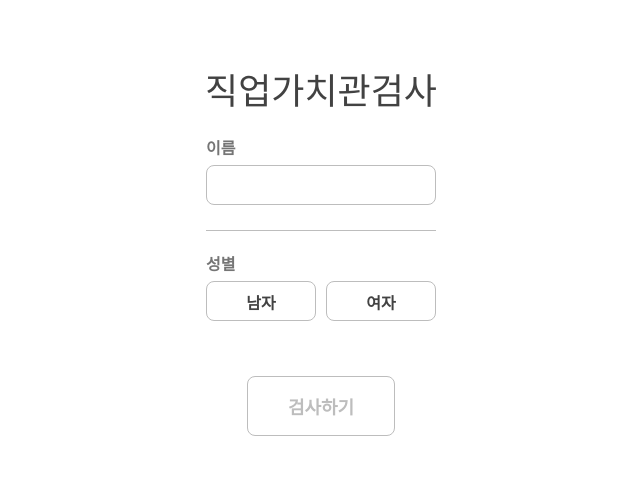
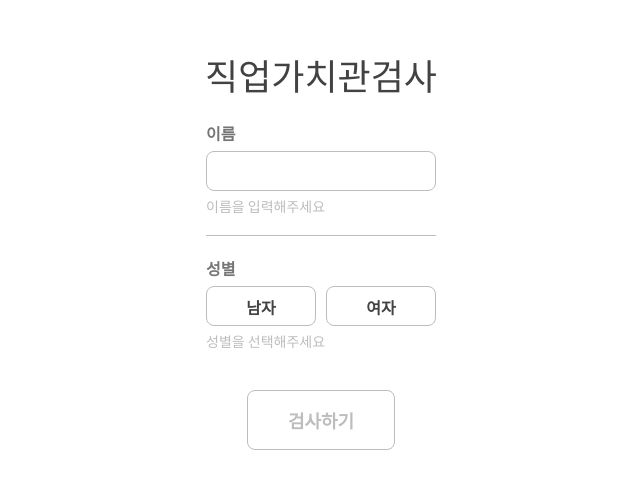
Before and after one commit to nannahy/job-value-test, a React (Create React App) app: page /start in a window 1280 px wide. Shown: the part 151-640 px from the top of the page, without its empty margins (319-959 px from the left). Built offline with nearby package versions, Linux system fonts and the light colour scheme.

Commit message:
트랜지션, 에러메세지

```diff
--- a/src/components/Buttons.js
+++ b/src/components/Buttons.js
@@ -5,13 +5,11 @@ const Button = styled.button`
   ${buttonStyle};
   justify-self: center;
   margin: 0 auto;
-  cursor: pointer;
 `;
 
 export const Button2 = styled.button`
   ${buttonStyle};
   width: 200px;
-  cursor: pointer;
 `;
 
 export default Button;
--- a/src/components/ResultTable.jsx
+++ b/src/components/ResultTable.jsx
@@ -119,11 +119,13 @@ export const JobsTable = ({ data }) => {
 
 export const ResultText = () => (
   <BodyP2>
-    직업가치관이란 직업을 선택할 때 영향을 끼치는 자신만의 믿음과 신념입니다.
-    따라서 여러분의 직업생활과 관련하여 포기하지 않는 무게중심의 역할을 한다고
-    볼 수 있습니다. 직업가치관검사는 여러분이 직업을 선택할 때 상대적으로 어떠한
-    가치를 중요하게 생각하는지를 알려줍니다. 또한 본인이 가장 중요하게 생각하는
-    가치를 충족시켜줄 수 있는 직업에 대해 생각해 볼 기회를 제공합니다.
+    <Bold>
+      직업가치관이란 직업을 선택할 때 영향을 끼치는 자신만의 믿음과 신념
+    </Bold>
+    입니다. 따라서 여러분의 직업생활과 관련하여 포기하지 않는 무게중심의 역할을
+    한다고 볼 수 있습니다. 직업가치관검사는 여러분이 직업을 선택할 때 상대적으로
+    어떠한 가치를 중요하게 생각하는지를 알려줍니다. 또한 본인이 가장 중요하게
+    생각하는 가치를 충족시켜줄 수 있는 직업에 대해 생각해 볼 기회를 제공합니다.
   </BodyP2>
 );
 
--- a/src/components/TestHeader.jsx
+++ b/src/components/TestHeader.jsx
@@ -16,6 +16,7 @@ const ProgressStatus = styled.div`
   height: 3px;
   border-radius: 1.5px;
   position: relative;
+  transition: width 0.5s;
 
   > div {
     background: ${colors.blue700};
--- a/src/components/UserInfoBox.jsx
+++ b/src/components/UserInfoBox.jsx
@@ -1,18 +1,18 @@
 import styled from "styled-components";
 import { colors, Line, clicked, Hover } from "../styles/style";
-import { fontStyle4 } from "../styles/fontStyle";
+import { fontStyle4, fontStyle6 } from "../styles/fontStyle";
 import { infoLabel } from "../styles/labelStyle";
 import buttonStyle from "../styles/buttonStyle";
 
 const InfoWrapper = styled.div`
-  margin-bottom: 30px;
+  margin-bottom: 20px;
 `;
 
 const InfoContainer = styled.div`
   width: 230px;
   display: flex;
   flex-direction: column;
-  margin: 20px 0 25px 0;
+  margin: 20px 0 14px 0;
 `;
 
 const Info = styled.p`
@@ -50,17 +50,26 @@ const InfoLabel = styled.label`
   cursor: pointer;
 `;
 
-const UserInfoBox = ({ userInfo, setUserInfo }) => {
+const Error = styled.p`
+  ${fontStyle6};
+  color: ${colors.gray400};
+  margin: 4px 0;
+  opacity: ${({ error }) => (error ? 1 : 0)};
+`;
+
+const UserInfoBox = ({ userInfo, setUserInfo, nameError, genderError }) => {
   const handleChange = e => {
     const userData = { type: e.target.type, value: e.target.value };
     return setUserInfo(userData);
   };
+  console.log("error", nameError, genderError);
 
   return (
     <InfoWrapper>
       <InfoContainer>
         <Info>이름</Info>
         <Name name={userInfo.name} handleChange={handleChange} />
+        <Error error={nameError}>이름을 입력해주세요</Error>
       </InfoContainer>
       <Line />
       <InfoContainer>
@@ -77,6 +86,7 @@ const UserInfoBox = ({ userInfo, setUserInfo }) => {
             userGender={userInfo.gender}
           />
         </InputBox>
+        <Error error={genderError}>성별을 선택해주세요</Error>
       </InfoContainer>
     </InfoWrapper>
   );
--- a/src/pages/StartPage.js
+++ b/src/pages/StartPage.js
@@ -27,14 +27,17 @@ const Start = () => {
   };
 
   const handleSubmit = () => {
+    console.log('클릭')
     setNameGender(userInfo);
     history.push("/test-example");
   };
 
+  const checkError = data => data.length > 0 ? false : true;
+
   return (
     <BasicContainer2>
       <TitleH1>직업가치관검사</TitleH1>
-      <UserInfoBox userInfo={userInfo} setUserInfo={setUserInfo} />
+      <UserInfoBox userInfo={userInfo} setUserInfo={setUserInfo} nameError={checkError(userName)} genderError={checkError(userGender)}/>
       <Button
         type="button"
         disabled={!userName || !userGender}
--- a/src/styles/buttonStyle.js
+++ b/src/styles/buttonStyle.js
@@ -15,6 +15,7 @@ const buttonStyle = css`
   border: 1px solid ${colors.blue700};
   border-radius: 8px;
   background: white;
+  cursor: pointer;
 
   &:hover {
     ${({ disabled }) => !disabled && Hover}
```
